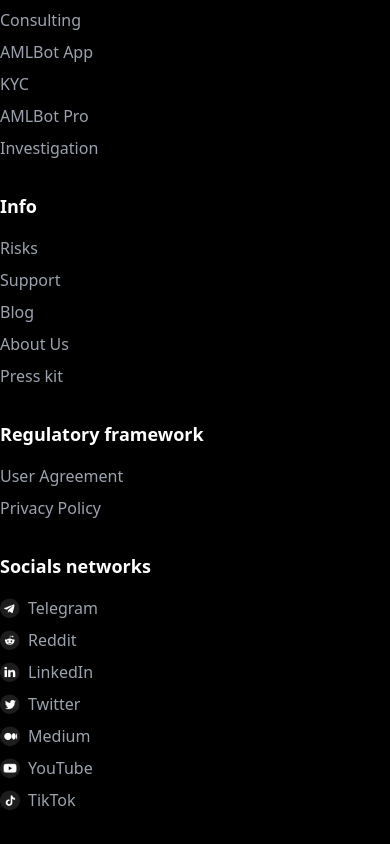
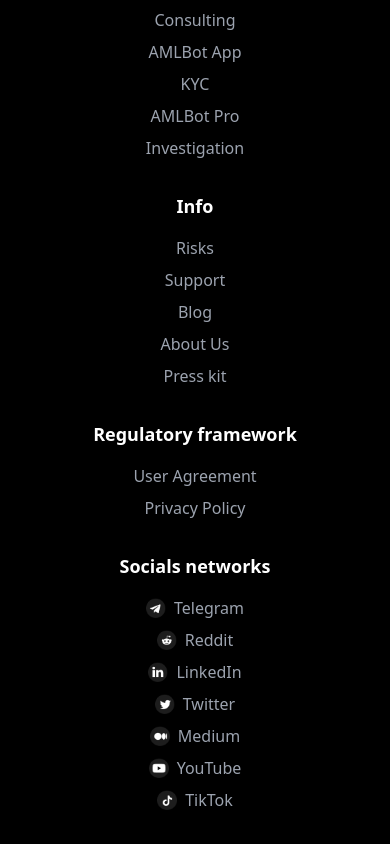
Before and after one commit to user24122morke/proect-3, a Next.js app: page / in a window 390 px wide. Shown: the part 7776-8620 px from the top of the page. Built offline with nearby package versions, Linux system fonts and the light colour scheme.

Commit message:
changed amplassment of the li element for mobile version

```diff
--- a/src/app/components/HomeComponents/Footer/Footer.jsx
+++ b/src/app/components/HomeComponents/Footer/Footer.jsx
@@ -1,12 +1,11 @@
 export default function Footer() {
     return (
-      <footer className="bg-black text-white py-8">
-        <div className="container mx-auto grid grid-cols-1 md:grid-cols-5 gap-8">
+      <footer className="bg-black text-white py-8 px-7">
+        <div className="container mx-auto grid grid-cols-1 md:grid-cols-5 gap-8 text-center md:text-left">
           {/* Logo & Address Section */}
           <div className="space-y-4">
-            <div className="flex items-center space-x-2">
+            <div className="flex justify-center md:justify-start items-center space-x-2">
               <img src="/assets/logo-amlbot.png" alt="AMLBot" className="w-auto h-auto" />
-              {/* <h2 className="text-xl font-bold">AMLBot</h2> */}
             </div>
             <p className="text-gray-400">
               Safelement Limited,
@@ -55,39 +54,37 @@ export default function Footer() {
           <div>
             <h3 className="text-lg font-semibold mb-4">Socials networks</h3>
             <ul className="space-y-2 text-gray-400">
-              <li className="flex items-center space-x-2">
+              <li className="flex justify-center md:justify-start items-center space-x-2">
                 <img src="/assets/telegram-icon.png" alt="Telegram" className="w-5 h-5" />
                 <span>Telegram</span>
               </li>
-              <li className="flex items-center space-x-2">
+              <li className="flex justify-center md:justify-start items-center space-x-2">
                 <img src="/assets/reddit-icon.png" alt="Reddit" className="w-5 h-5" />
                 <span>Reddit</span>
               </li>
-              <li className="flex items-center space-x-2">
+              <li className="flex justify-center md:justify-start items-center space-x-2">
                 <img src="/assets/linkedin-icon.png" alt="LinkedIn" className="w-5 h-5" />
                 <span>LinkedIn</span>
               </li>
-              <li className="flex items-center space-x-2">
+              <li className="flex justify-center md:justify-start items-center space-x-2">
                 <img src="/assets/twitter-icon.png" alt="Twitter" className="w-5 h-5" />
                 <span>Twitter</span>
               </li>
-              <li className="flex items-center space-x-2">
+              <li className="flex justify-center md:justify-start items-center space-x-2">
                 <img src="/assets/medium-icon.png" alt="Medium" className="w-5 h-5" />
                 <span>Medium</span>
               </li>
-              <li className="flex items-center space-x-2">
+              <li className="flex justify-center md:justify-start items-center space-x-2">
                 <img src="/assets/youtube-icon.png" alt="YouTube" className="w-5 h-5" />
                 <span>YouTube</span>
               </li>
-              <li className="flex items-center space-x-2">
+              <li className="flex justify-center md:justify-start items-center space-x-2">
                 <img src="/assets/tiktok-icon.png" alt="TikTok" className="w-5 h-5" />
                 <span>TikTok</span>
               </li>
             </ul>
           </div>
         </div>
-
-
       </footer>
     );
   }
```
